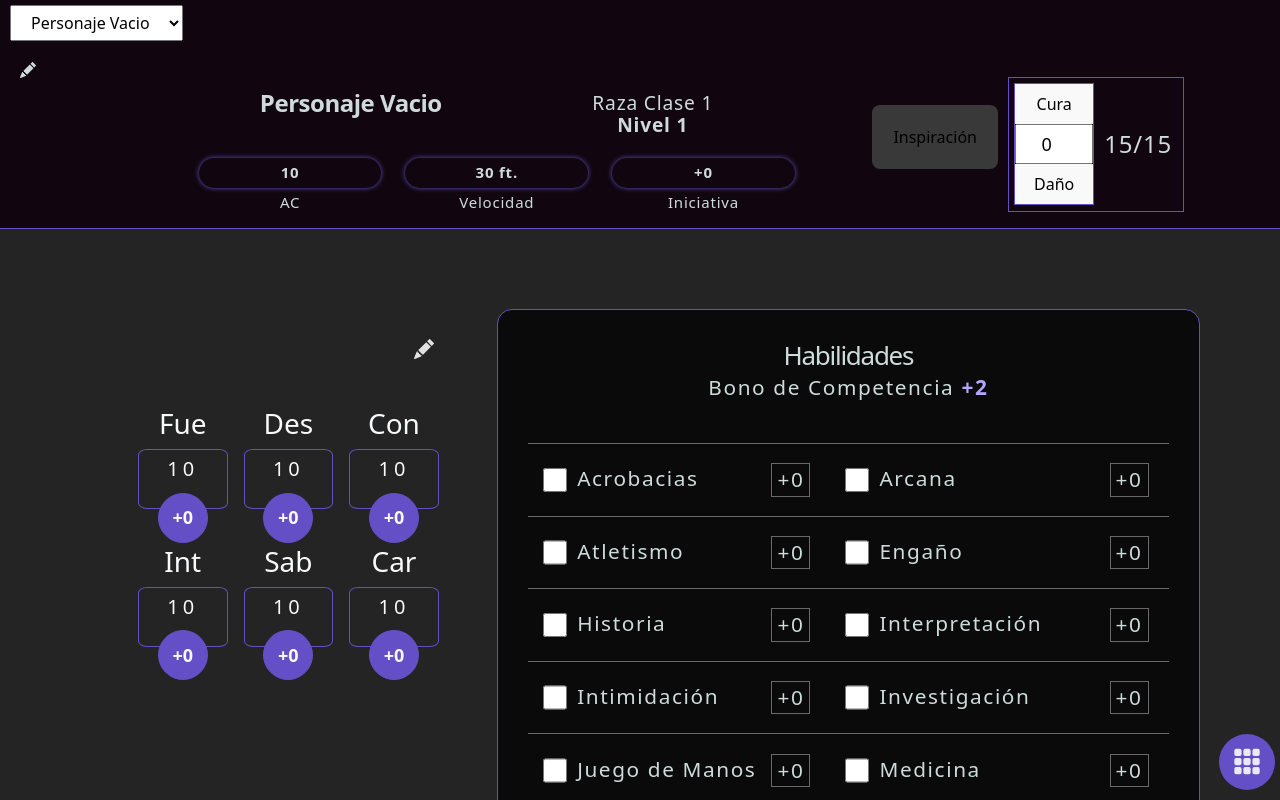
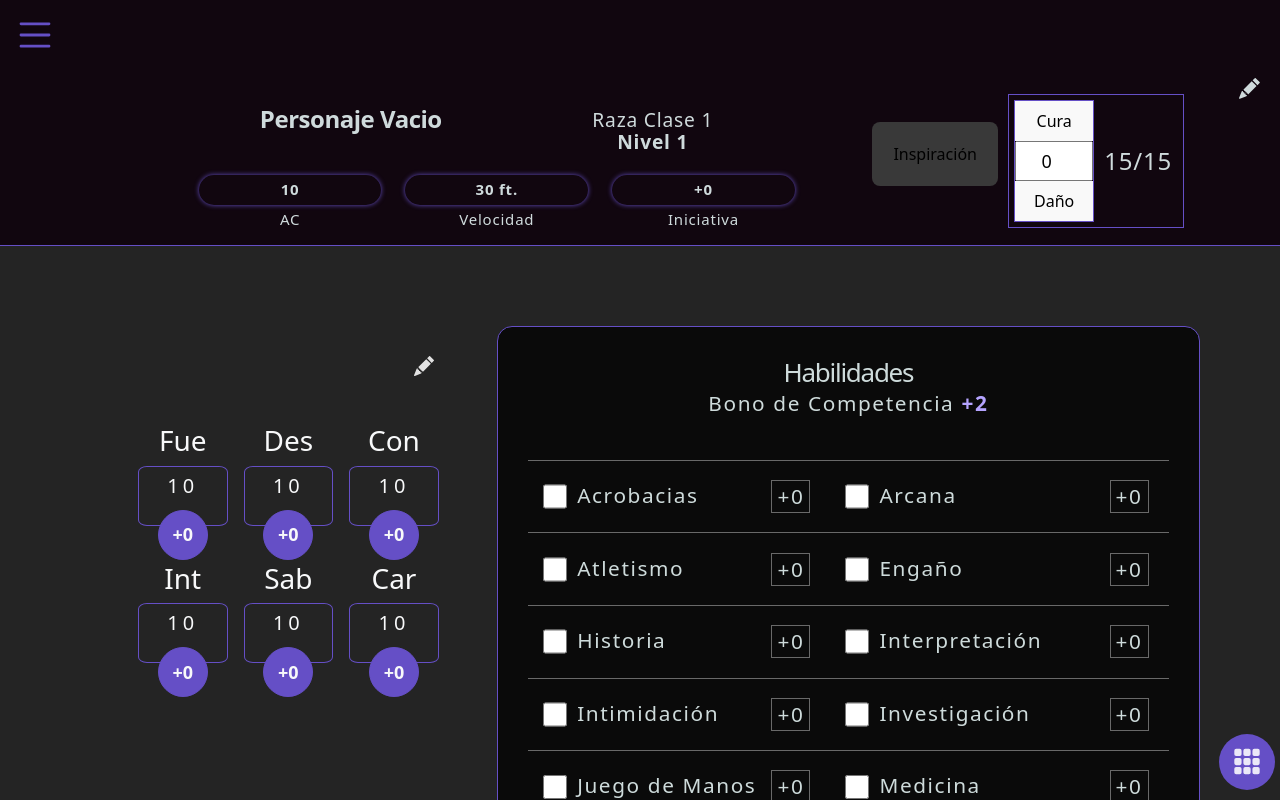
Before and after one commit to Dawguiro/Manager-Hojas-de-Personaje-DnD, a React (Vite) app: page / in a window 1280 px wide. Shown: the top 800 px of the page. Built offline with nearby package versions, Linux system fonts and the light colour scheme.

Commit message:
Menu Biblioteca de Personajes

```diff
--- a/src/components/BaseInfo/BaseInfo.css
+++ b/src/components/BaseInfo/BaseInfo.css
@@ -10,8 +10,9 @@
     letter-spacing: 0.05rem;
     color: rgba(240, 255, 255, 0.856);
     .bi {
+        font-size: 1.3rem;
         position: absolute;
-        left: 20px;
+        right: 20px;
     }
     .datos{
         width: 100%;
--- a/src/components/SelectPersonaje/SelectPersonaje.css
+++ b/src/components/SelectPersonaje/SelectPersonaje.css
@@ -1,9 +1,38 @@
 .SelectPersonaje {
     display: flex;
     background-color: #11060f;
-    select {
-        padding: 0.3rem 1rem;
-        margin: 5px 10px;
-        align-self: start;
+    button {
+        padding: 0.2rem;
+        margin: 0.5rem 0 0 0.5rem;
+        background-color: inherit;
+        border: none;
+    }
+    .bi {
+        color: #654fc6;
+        font-size: 3rem;
+        padding: 0.1rem;
     }
 }
+
+.offcanvas {
+    background-color: #0b0b0bb3 !important;
+    color: rgba(242, 232, 255, 0.908) !important;
+    .offcanvas-body{
+        padding: 1rem 0;
+    }
+    ul {
+        list-style: none;
+        margin: 0;
+    }
+    li {
+        margin: 0.4rem 0;
+        padding: 0.8rem 1rem;
+        border-bottom: 1px solid #ccc;
+        cursor: pointer;
+    }
+    li.selected {
+        color: white;
+        font-weight: 700;
+    }
+
+}
--- a/src/components/SelectPersonaje/SelectPersonaje.jsx
+++ b/src/components/SelectPersonaje/SelectPersonaje.jsx
@@ -1,6 +1,10 @@
 import React, { useEffect, useState } from 'react'
 import "./SelectPersonaje.css"
 import PersonajeDefault from '../../personajeDefault'
+import 'bootstrap/dist/css/bootstrap.css';
+import Offcanvas from 'react-bootstrap/Offcanvas'
+import { List } from 'react-bootstrap-icons';
+
 
 const SelectPersonaje = ({personaje, pjIndex, setIndex}) => {
   if (JSON.parse(localStorage.getItem("personajes"))){
@@ -10,15 +14,48 @@ const SelectPersonaje = ({personaje, pjIndex, setIndex}) => {
     var nombres = [PersonajeDefault.infoBase.nombre, PersonajeDefault.infoBase.nombre, PersonajeDefault.infoBase.nombre]
   }
 
+  const [show, setShow] = useState(false)
+  const handleClose = () => setShow(false)
+  const handleShow = () => setShow(true)
 
   return (
+    <>
     <div className='SelectPersonaje'>
-      <select>
-        <option onClick={() => setIndex(0)}>{nombres[0]}</option>
-        <option onClick={() => setIndex(1)}>{nombres[1]}</option>
-        <option onClick={() => setIndex(2)}>{nombres[2]}</option>
-      </select>
+      <button onClick={handleShow}><List/></button>
     </div>
+
+    <DisplayPersonajes
+    nombres={nombres}
+    setIndex={setIndex}
+    show={show}
+    handleClose={handleClose}
+    pjIndex={pjIndex}
+    />
+    </>
+  )
+}
+
+const DisplayPersonajes = ({nombres, setIndex, pjIndex, show, handleClose}) => {
+  return (
+    <Offcanvas show={show} onHide={handleClose}>
+      <Offcanvas.Header closeButton>
+        <span className="display-5">Biblioteca de Personajes</span>
+      </Offcanvas.Header>
+      <Offcanvas.Body>
+        <ul>
+          {
+            nombres.map((v, i) => {
+            if (i === pjIndex) {
+              return  <li key={i} onClick={() => setIndex(i)} className='selected'>{v}</li>
+            }
+            return  (
+              <li key={i} onClick={() => setIndex(i)}>{v}</li>
+            )
+          })
+          }
+        </ul>
+      </Offcanvas.Body>
+    </Offcanvas>
   )
 }
 
```
